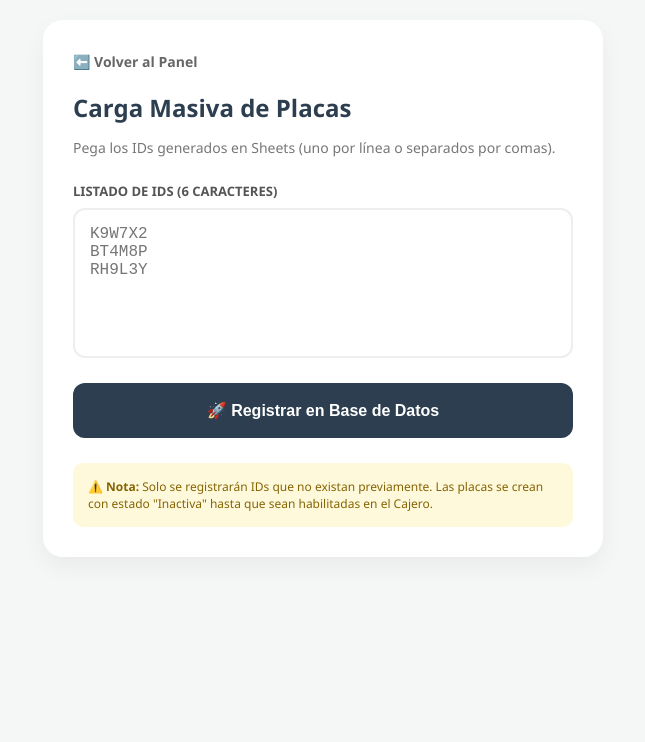
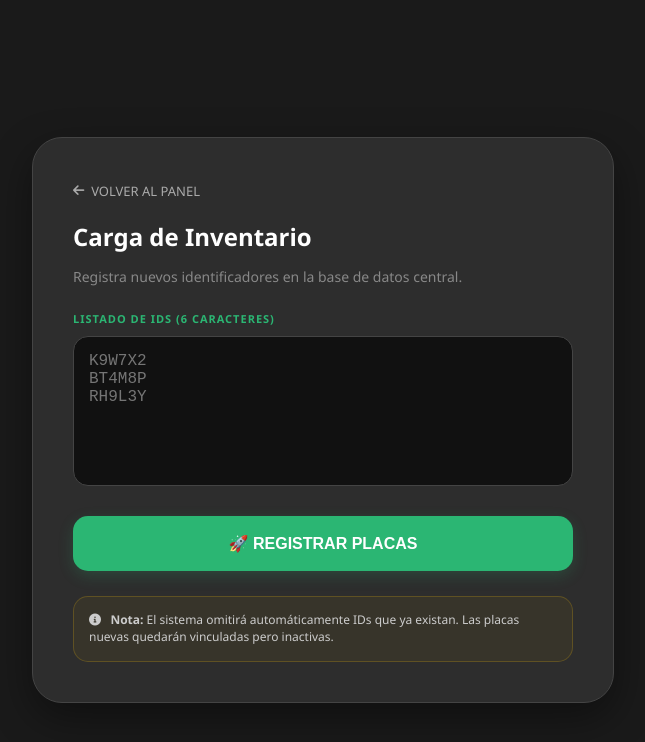
Before and after one commit to emilioesgo/activar, a plain HTML site: page admin/inventario.html in a window 1280 px wide. Shown: the whole page, without its empty margins (317-962 px from the left). Drawn offline with Linux system fonts and the light colour scheme.

Commit message:
Update inventario.html

```diff
--- a/admin/inventario.html
+++ b/admin/inventario.html
@@ -3,87 +3,154 @@
 <head>
     <meta charset="UTF-8">
     <meta name="viewport" content="width=device-width, initial-scale=1.0">
-    <title>Carga de Inventario | Huellitas Digitales</title>
+    <title>Carga de Inventario | Huellitas Control</title>
     <link rel="icon" type="image/png" href="../assets/img/favicon.png">
+    <link href="https://cdnjs.cloudflare.com/ajax/libs/font-awesome/6.0.0/css/all.min.css" rel="stylesheet">
     <style>
-        :root { --primary: #2bb673; --dark: #2c3e50; --bg: #f4f7f6; }
-        body { font-family: 'Segoe UI', sans-serif; background: var(--bg); margin: 0; padding: 20px; display: flex; justify-content: center; }
+        :root {
+            --primary: #2bb673;
+            --dark-bg: #1a1a1a;
+            --card-bg: #2d2d2d;
+            --text: #eeeeee;
+            --danger: #ff4757;
+            --warning: #ffa502;
+        }
 
-        .card { background: white; padding: 30px; border-radius: 20px; box-shadow: 0 10px 25px rgba(0,0,0,0.05); width: 100%; max-width: 500px; }
+        body {
+            font-family: 'Segoe UI', system-ui, sans-serif;
+            background: var(--dark-bg);
+            color: var(--text);
+            margin: 0;
+            padding: 20px;
+            display: flex;
+            justify-content: center;
+            align-items: center;
+            min-height: 100vh;
+        }
 
-        .btn-back { display: inline-flex; align-items: center; text-decoration: none; color: #666; font-size: 14px; margin-bottom: 20px; font-weight: bold; }
+        .card {
+            background: var(--card-bg);
+            padding: 40px;
+            border-radius: 30px;
+            box-shadow: 0 15px 40px rgba(0,0,0,0.4);
+            width: 100%;
+            max-width: 500px;
+            border: 1px solid #444;
+        }
 
-        h2 { margin: 0 0 5px 0; color: var(--dark); }
-        .subtitle { color: #777; font-size: 14px; margin-bottom: 25px; }
+        .btn-back {
+            display: inline-flex;
+            align-items: center;
+            text-decoration: none;
+            color: #aaa;
+            font-size: 13px;
+            margin-bottom: 20px;
+            transition: 0.3s;
+        }
+        .btn-back:hover { color: var(--primary); }
 
-        label { display: block; margin-bottom: 8px; font-size: 13px; font-weight: bold; color: #555; }
+        h2 { margin: 0 0 5px 0; color: #fff; font-size: 24px; }
+        .subtitle { color: #888; font-size: 14px; margin-bottom: 25px; }
 
-        /* Area para múltiples IDs */
+        label {
+            display: block;
+            margin-bottom: 10px;
+            font-size: 11px;
+            font-weight: 800;
+            color: var(--primary);
+            letter-spacing: 1px;
+            text-transform: uppercase;
+        }
+
         textarea {
             width: 100%;
             height: 150px;
             padding: 15px;
-            border: 2px solid #eee;
-            border-radius: 12px;
-            font-family: monospace;
+            border: 1px solid #444;
+            border-radius: 15px;
+            font-family: 'Courier New', monospace;
             font-size: 16px;
             box-sizing: border-box;
             resize: none;
             text-transform: uppercase;
+            background: #111;
+            color: var(--primary);
+            transition: 0.3s;
         }
-        textarea:focus { border-color: var(--primary); outline: none; background: #f0fff4; }
+        textarea:focus {
+            border-color: var(--primary);
+            outline: none;
+            background: #161616;
+            box-shadow: 0 0 15px rgba(43, 182, 115, 0.1);
+        }
 
         .btn-save {
             width: 100%;
-            background: var(--dark);
+            background: var(--primary);
             color: white;
             border: none;
             padding: 18px;
-            border-radius: 12px;
+            border-radius: 15px;
             font-weight: bold;
             font-size: 16px;
             cursor: pointer;
-            margin-top: 20px;
+            margin-top: 25px;
             transition: 0.3s;
+            box-shadow: 0 5px 15px rgba(43, 182, 115, 0.2);
         }
-        .btn-save:hover { background: #1a252f; }
-        .btn-save:disabled { background: #ccc; cursor: not-allowed; }
+        .btn-save:hover { transform: translateY(-2px); box-shadow: 0 8px 20px rgba(43, 182, 115, 0.3); }
+        .btn-save:active { transform: scale(0.98); }
+        .btn-save:disabled { background: #444; color: #777; cursor: not-allowed; transform: none; }
 
         #log {
-            margin-top: 20px;
-            max-height: 200px;
+            margin-top: 25px;
+            max-height: 180px;
             overflow-y: auto;
             font-size: 12px;
-            padding: 10px;
-            background: #f9f9f9;
-            border-radius: 8px;
+            padding: 15px;
+            background: #111;
+            border-radius: 12px;
             display: none;
-            border: 1px solid #eee;
+            border: 1px solid #333;
+            text-align: left;
+            font-family: 'Courier New', monospace;
         }
-        .log-entry { margin-bottom: 4px; border-bottom: 1px solid #f0f0f0; padding-bottom: 2px; }
-        .success-text { color: var(--primary); font-weight: bold; }
-        .error-text { color: #e74c3c; }
+        .log-entry { margin-bottom: 6px; padding-bottom: 4px; border-bottom: 1px solid #222; }
+        .success-text { color: var(--primary); }
+        .error-text { color: var(--danger); }
+        .warning-text { color: var(--warning); }
+
+        .note-box {
+            margin-top: 25px;
+            padding: 15px;
+            background: rgba(255, 193, 7, 0.05);
+            border: 1px solid rgba(255, 193, 7, 0.2);
+            border-radius: 15px;
+            font-size: 12px;
+            color: #ccc;
+            line-height: 1.4;
+        }
     </style>
 </head>
 <body>
 
 <div class="card">
-    <a href="../admin.html" class="btn-back">⬅️ Volver al Panel</a>
+    <a href="../admin.html" class="btn-back"><i class="fas fa-arrow-left"></i> &nbsp; VOLVER AL PANEL</a>
 
-    <h2>Carga Masiva de Placas</h2>
-    <p class="subtitle">Pega los IDs generados en Sheets (uno por línea o separados por comas).</p>
+    <h2>Carga de Inventario</h2>
+    <p class="subtitle">Registra nuevos identificadores en la base de datos central.</p>
 
     <div class="input-group">
-        <label for="listaIds">LISTADO DE IDS (6 CARACTERES)</label>
+        <label for="listaIds">Listado de IDs (6 caracteres)</label>
         <textarea id="listaIds" placeholder="K9W7X2&#10;BT4M8P&#10;RH9L3Y"></textarea>
     </div>
 
-    <button id="btnGuardar" class="btn-save">🚀 Registrar en Base de Datos</button>
+    <button id="btnGuardar" class="btn-save">🚀 REGISTRAR PLACAS</button>
 
     <div id="log"></div>
 
-    <div style="margin-top: 25px; padding: 15px; background: #fff9db; border-radius: 10px; font-size: 12px; color: #856404;">
-        ⚠️ <b>Nota:</b> Solo se registrarán IDs que no existan previamente. Las placas se crean con estado "Inactiva" hasta que sean habilitadas en el Cajero.
+    <div class="note-box">
+        <i class="fas fa-info-circle" style="color:var(--gold)"></i> &nbsp; <b>Nota:</b> El sistema omitirá automáticamente IDs que ya existan. Las placas nuevas quedarán vinculadas pero inactivas.
     </div>
 </div>
 
@@ -111,22 +178,21 @@
         const contenido = textarea.value.trim();
         if (!contenido) return alert("Pega algunos IDs primero.");
 
-        // Separar por saltos de línea o comas, limpiar espacios y quitar vacíos
         const ids = contenido.split(/[\n,]+/).map(id => id.trim().toUpperCase()).filter(id => id.length > 0);
 
-        if (!confirm(`¿Estás seguro de que quieres subir ${ids.length} placas al sistema?`)) return;
+        if (!confirm(`¿Confirmar subida de ${ids.length} placas al sistema de control?`)) return;
 
         btnGuardar.disabled = true;
-        btnGuardar.innerText = "Subiendo placas...";
+        btnGuardar.innerText = "PROCESANDO NUBE...";
         logDiv.style.display = "block";
-        logDiv.innerHTML = "<b>Iniciando proceso...</b><br>";
+        logDiv.innerHTML = "<b style='color:#888'>Iniciando comunicación...</b><br><br>";
 
         let exitosos = 0;
         let fallidos = 0;
 
         for (const id of ids) {
             if (id.length !== 6) {
-                logDiv.innerHTML += `<div class="log-entry error-text">❌ ${id}: Formato inválido (debe ser de 6 caracteres).</div>`;
+                logDiv.innerHTML += `<div class="log-entry error-text">ERR: ${id} (Formato inválido)</div>`;
                 fallidos++;
                 continue;
             }
@@ -137,31 +203,30 @@
 
                 if (!docSnap.exists()) {
                     await setDoc(docRef, {
-                        activa: false,   // No tiene datos de mascota aún
-                        vendida: false,  // Aún no pasa por caja
+                        activa: false,
+                        vendida: false,
                         mascota: "",
                         telefono: "",
                         foto: "",
                         mensaje: "",
                         pin: ""
                     });
-                    logDiv.innerHTML += `<div class="log-entry success-text">✅ ${id}: Registrada correctamente.</div>`;
+                    logDiv.innerHTML += `<div class="log-entry success-text">OK: ${id} (Registrada)</div>`;
                     exitosos++;
                 } else {
-                    logDiv.innerHTML += `<div class="log-entry" style="color:#e67e22">⚠️ ${id}: Ya existe en la base de datos.</div>`;
+                    logDiv.innerHTML += `<div class="log-entry warning-text">SKIP: ${id} (Ya existe)</div>`;
                     fallidos++;
                 }
             } catch (e) {
-                logDiv.innerHTML += `<div class="log-entry error-text">❌ ${id}: Error de conexión.</div>`;
+                logDiv.innerHTML += `<div class="log-entry error-text">FAIL: ${id} (Error conexión)</div>`;
                 fallidos++;
             }
-            // Auto-scroll al último mensaje del log
             logDiv.scrollTop = logDiv.scrollHeight;
         }
 
         btnGuardar.disabled = false;
-        btnGuardar.innerText = "🚀 Registrar en Base de Datos";
-        alert(`Proceso terminado.\nExitosos: ${exitosos}\nFallidos/Duplicados: ${fallidos}`);
+        btnGuardar.innerText = "🚀 REGISTRAR PLACAS";
+        alert(`Sincronización completa.\nExitosos: ${exitosos}\nOmitidos/Erróneos: ${fallidos}`);
     });
 </script>
 
```
